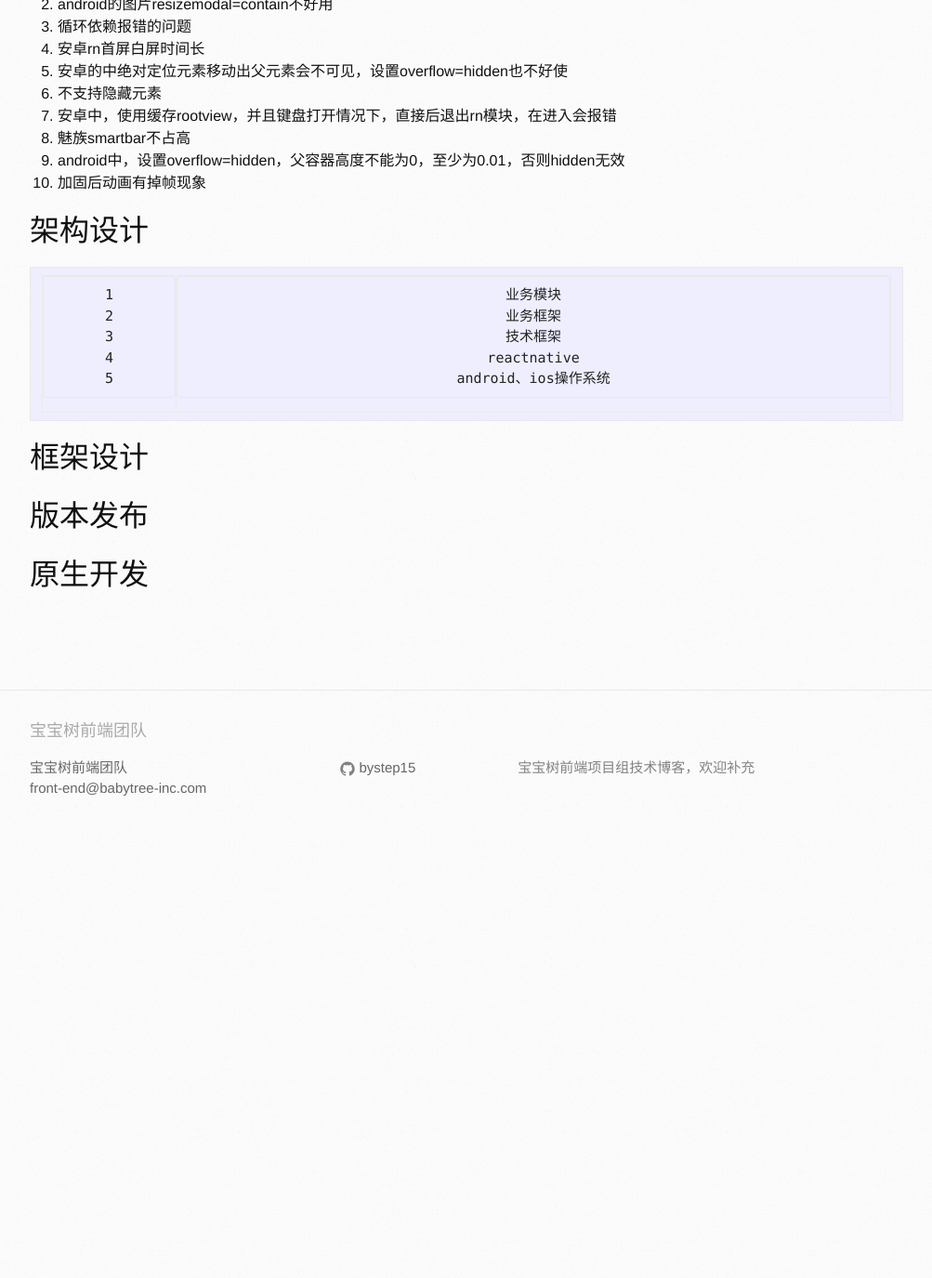
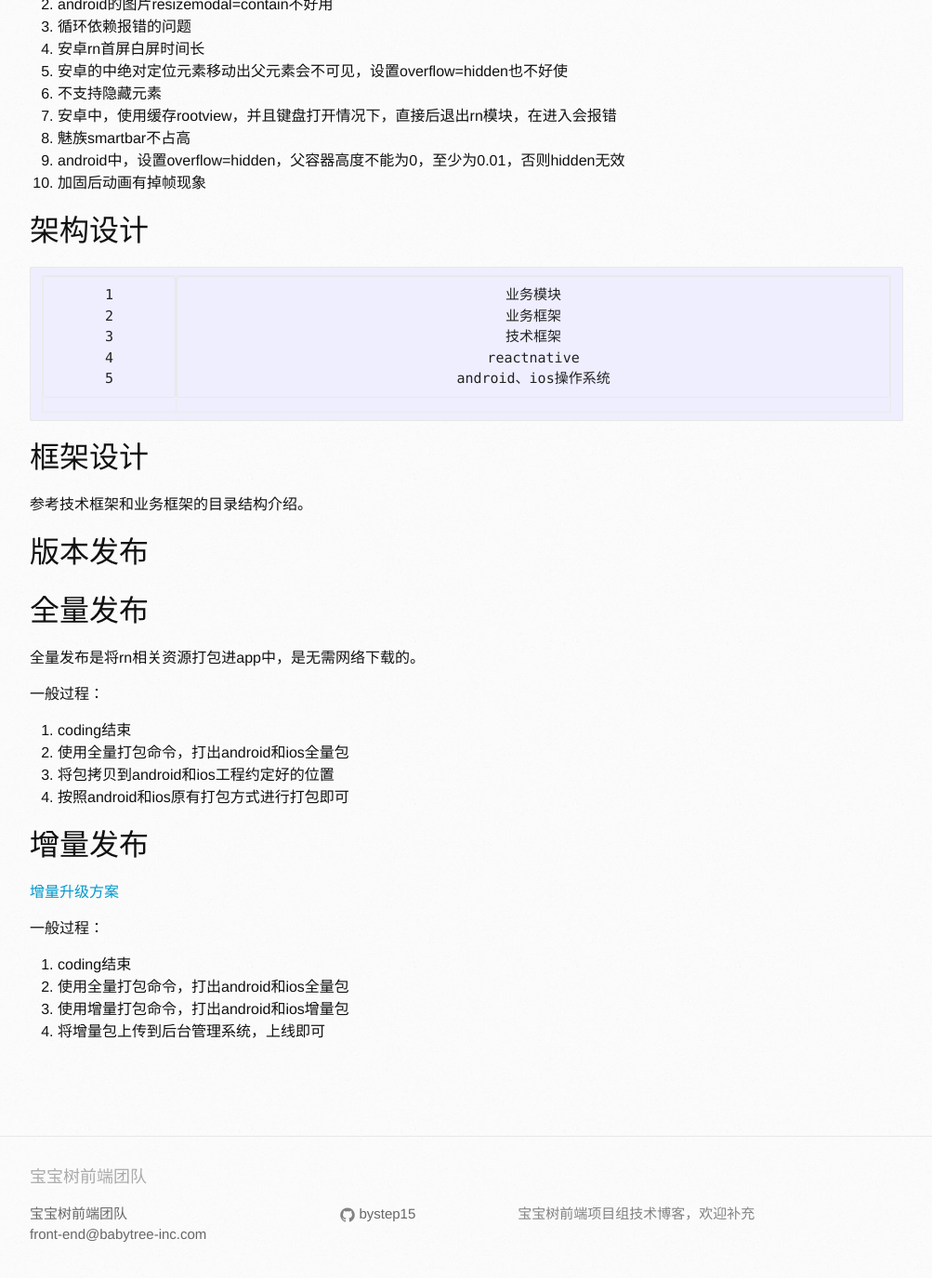
Before and after one commit to bystep15/bystep15.github.io, a Jekyll site: the page built from _posts/2016-05-04-ReactNative分享提纲.md, in a window 1280 px wide and 1400 px high, scrolled down 3837 px. Shown: the top 1375 px of the window at 93% size, without its empty margins (138-1141 px from the left). Built offline with Jekyll 4.4.1, drawn with Linux system fonts in a browser that asks for light colours; comment, search, counter and statistics services are not loaded; before the commit the page ends 4757 px from its top, so only the background shows below that.

Commit message:
Update 2016-05-04-ReactNative分享提纲.md

````diff
--- a/_posts/2016-05-04-ReactNative分享提纲.md
+++ b/_posts/2016-05-04-ReactNative分享提纲.md
@@ -163,9 +163,30 @@ reactnative
 android、ios操作系统
 ```
 
+# 框架设计
 
-# 框架设计
+参考技术框架和业务框架的目录结构介绍。
 
 # 版本发布
 
-# 原生开发
+## 全量发布
+
+全量发布是将rn相关资源打包进app中，是无需网络下载的。
+
+一般过程：
+
+1. coding结束
+2. 使用全量打包命令，打出android和ios全量包
+3. 将包拷贝到android和ios工程约定好的位置
+4. 按照android和ios原有打包方式进行打包即可
+
+## 增量发布
+
+[增量升级方案](https://github.com/cnsnake11/blog/blob/master/ReactNative%E5%BC%80%E5%8F%91%E6%8C%87%E5%AF%BC/ReactNative%E5%A2%9E%E9%87%8F%E5%8D%87%E7%BA%A7%E6%96%B9%E6%A1%88.md)
+
+一般过程：
+
+1. coding结束
+2. 使用全量打包命令，打出android和ios全量包
+3. 使用增量打包命令，打出android和ios增量包
+4. 将增量包上传到后台管理系统，上线即可
````
